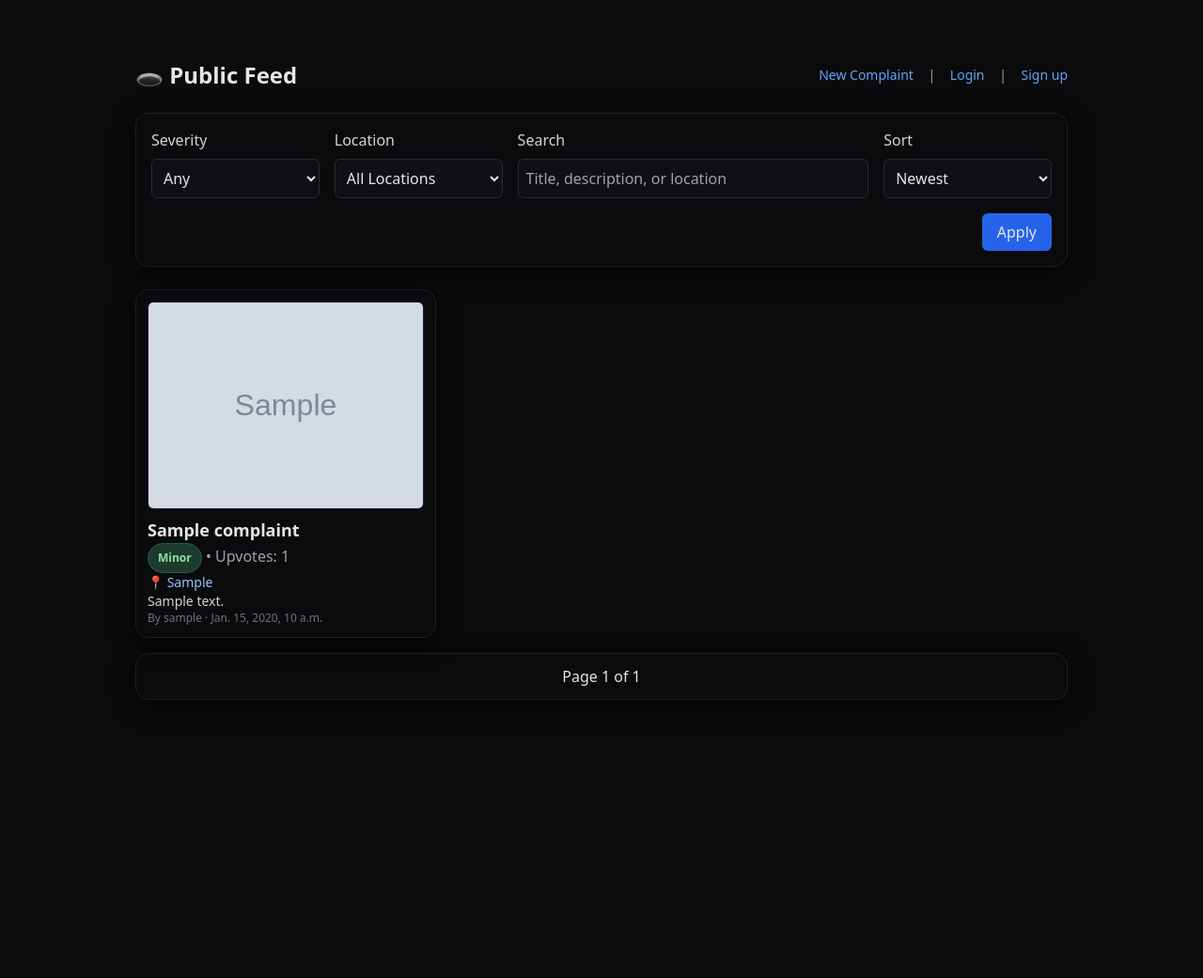
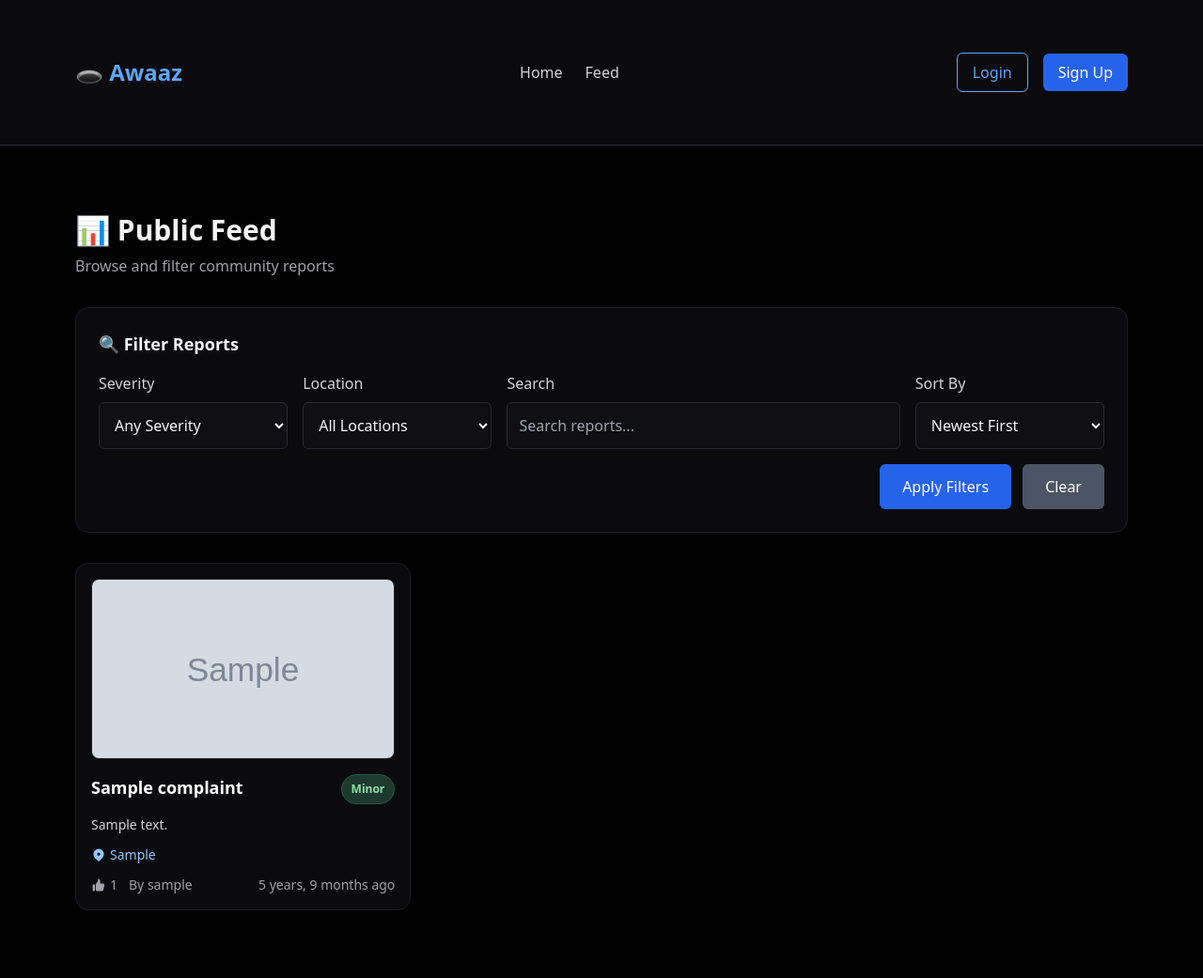
Before and after one commit to Soham167-prog/Awaaz, a Django app: page /feed/ in a window 1280 px wide. Shown: the whole page at 94% size. Before the commit the page ends 745 px from the top, so only its background shows below. Run offline with Django 5.2, Linux system fonts and the light colour scheme; tables that the repository leaves empty hold one stand-in row (values such as "Sample post"); grey boxes marked "Sample" are stand-in pictures; some libraries are stand-ins or nearby versions.

Commit message:
The final website

```diff
--- a/api/urls.py
+++ b/api/urls.py
@@ -14,4 +14,5 @@ urlpatterns = [
     path('complaints/', ComplaintCreateView.as_view(), name='api_complaint_create'),
     path('upload_complaint/', UploadComplaintView.as_view(), name='api_upload_complaint'),
     path('post_complaint/', PostComplaintView.as_view(), name='api_post_complaint'),
+
 ]
--- a/awaaz_web/urls.py
+++ b/awaaz_web/urls.py
@@ -18,15 +18,13 @@ from django.contrib import admin
 from django.urls import path, include
 from django.conf import settings
 from django.conf.urls.static import static
-from django.views.generic import RedirectView
-
 urlpatterns = [
     # Serve the website (complaints app) at root
     path('', include('complaints.urls')),
-
     # Admin and API routes
     path('admin/', admin.site.urls),
     path('api/', include('api.urls')),
+
 ]
 
 if settings.DEBUG:
--- a/complaints/admin_views.py
+++ b/complaints/admin_views.py
@@ -18,7 +18,7 @@ def admin_login_view(request):
             user = User.objects.get(username=username)
             if user.check_password(password) and (user.is_staff or user.is_superuser):
                 from django.contrib.auth import login
-                login(request, user)
+                login(request, user, backend='django.contrib.auth.backends.ModelBackend')
                 messages.success(request, f'Welcome, {user.username}!')
                 return redirect('admin_dashboard')
             else:
--- a/requirements.txt
+++ b/requirements.txt
@@ -9,9 +9,6 @@ Pillow>=9.0.0
 torch>=1.12.0
 torchvision>=0.13.0
 
-# Database
-pymongo>=4.0.0
-
 # Development and Testing
 pytest>=7.0.0
 pytest-django>=4.5.0
--- a/templates/complaints/feed.html
+++ b/templates/complaints/feed.html
@@ -7,43 +7,35 @@
 	<link rel="stylesheet" href="/static/css/dark.css" />
 	<script src="https://cdn.tailwindcss.com"></script>
 </head>
-<body class="bg-[#0b0b0d] text-[#e6e6e6]">
-	<div class="container max-w-5xl mx-auto px-4">
-		<header class="flex items-center justify-between py-6">
-			<h1 class="text-2xl font-semibold">🕳️ Public Feed</h1>
-			<div class="space-x-3 text-sm">
-				<a class="text-blue-400 hover:text-blue-300" href="/new/">New Complaint</a>
-				{% if is_admin %}
-					<span class="text-zinc-400">|</span>
-					<a class="text-red-400 hover:text-red-300" href="/admin/dashboard/">Admin Panel</a>
-				{% endif %}
-				{% if request.user.is_authenticated %}
-					<span class="text-zinc-400">|</span>
-					<span class="text-zinc-400">{{ request.user.username }}</span>
-					<span class="text-zinc-400">|</span>
-					<a class="text-blue-400 hover:text-blue-300" href="/logout/">Logout</a>
-				{% else %}
-					<span class="text-zinc-400">|</span>
-					<a class="text-blue-400 hover:text-blue-300" href="/login/">Login</a>
-					<span class="text-zinc-400">|</span>
-					<a class="text-blue-400 hover:text-blue-300" href="/signup/">Sign up</a>
-				{% endif %}
+<body class="bg-[#000000] text-[#f5f5f7]">
+	<div class="min-h-screen flex flex-col">
+		<!-- Navigation -->
+		{% include 'components/navigation.html' %}
+
+		<!-- Main Content -->
+		<main class="flex-1 py-8">
+			<div class="container max-w-6xl mx-auto px-4">
+				<!-- Page Header -->
+				<div class="mb-8">
+					<h1 class="text-3xl font-bold mb-2">📊 Public Feed</h1>
+					<p class="text-zinc-400">Browse and filter community reports</p>
 				</div>
-		</header>
-		<div class="card p-4 mb-6">
+				<!-- Filters -->
+				<div class="card p-6 mb-8">
+					<h3 class="text-lg font-semibold mb-4">🔍 Filter Reports</h3>
 					<form method="get" class="grid grid-cols-1 md:grid-cols-5 gap-4">
 						<div>
 							<label class="block mb-2 text-zinc-300">Severity</label>
-					<select name="severity" class="w-full rounded-md bg-[#0f0f14] border border-[#2a2a36] p-2">
-						<option value="">Any</option>
-						<option value="minor">Minor</option>
-						<option value="moderate">Moderate</option>
-						<option value="severe">Severe</option>
+							<select name="severity" class="w-full rounded-md bg-[#0f0f14] border border-[#2a2a36] p-3 focus:border-blue-500 focus:outline-none">
+								<option value="">Any Severity</option>
+								<option value="minor" {% if request.GET.severity == 'minor' %}selected{% endif %}>Minor</option>
+								<option value="moderate" {% if request.GET.severity == 'moderate' %}selected{% endif %}>Moderate</option>
+								<option value="severe" {% if request.GET.severity == 'severe' %}selected{% endif %}>Severe</option>
 							</select>
 						</div>
 						<div>
 							<label class="block mb-2 text-zinc-300">Location</label>
-					<select name="location" class="w-full rounded-md bg-[#0f0f14] border border-[#2a2a36] p-2">
+							<select name="location" class="w-full rounded-md bg-[#0f0f14] border border-[#2a2a36] p-3 focus:border-blue-500 focus:outline-none">
 								<option value="">All Locations</option>
 								{% for loc in locations %}
 								<option value="{{ loc }}" {% if request.GET.location == loc %}selected{% endif %}>{{ loc }}</option>
@@ -52,63 +44,130 @@
 						</div>
 						<div class="md:col-span-2">
 							<label class="block mb-2 text-zinc-300">Search</label>
-					<input type="text" name="q" placeholder="Title, description, or location" class="w-full rounded-md bg-[#0f0f14] border border-[#2a2a36] p-2" value="{{ request.GET.q }}" />
+							<input type="text" name="q" placeholder="Search reports..." class="w-full rounded-md bg-[#0f0f14] border border-[#2a2a36] p-3 focus:border-blue-500 focus:outline-none" value="{{ request.GET.q }}" />
 						</div>
 						<div>
-					<label class="block mb-2 text-zinc-300">Sort</label>
-					<select name="sort" class="w-full rounded-md bg-[#0f0f14] border border-[#2a2a36] p-2">
-						<option value="new">Newest</option>
-						<option value="top">Top (upvotes)</option>
+							<label class="block mb-2 text-zinc-300">Sort By</label>
+							<select name="sort" class="w-full rounded-md bg-[#0f0f14] border border-[#2a2a36] p-3 focus:border-blue-500 focus:outline-none">
+								<option value="new" {% if request.GET.sort == 'new' %}selected{% endif %}>Newest First</option>
+								<option value="top" {% if request.GET.sort == 'top' %}selected{% endif %}>Most Upvoted</option>
 							</select>
 						</div>
-				<div class="md:col-span-5 text-right">
-					<button type="submit" class="inline-flex items-center rounded-md bg-blue-600 hover:bg-blue-500 px-4 py-2">Apply</button>
+						<div class="md:col-span-5 flex justify-end space-x-3">
+							<button type="submit" class="bg-blue-600 hover:bg-blue-500 text-white px-6 py-3 rounded-md font-medium transition-all">
+								Apply Filters
+							</button>
+							<a href="{% url 'feed' %}" class="bg-gray-600 hover:bg-gray-500 text-white px-6 py-3 rounded-md font-medium transition-all">
+								Clear
+							</a>
 						</div>
 					</form>
 				</div>
-		<div class="grid grid-cols-1 sm:grid-cols-2 lg:grid-cols-3 gap-4">
+				<!-- Reports Grid -->
+				<div class="grid grid-cols-1 sm:grid-cols-2 lg:grid-cols-3 gap-6">
 					{% for item in items %}
-				<div class="card p-3 relative">
-					<a href="/complaint/{{ item.pk }}/"><img class="rounded-md" src="{{ item.image.url }}" /></a>
-					<p class="mt-2">
-						<strong class="text-lg">{{ item.title|default:"Pothole report" }}</strong>
-						<br />
-						<span class="badge {% if item.true_severity %}{{ item.true_severity }}{% else %}{{ item.predicted_severity }}{% endif %}">
+						<div class="card p-4 relative group hover:shadow-lg transition-all duration-300">
+							<!-- Image -->
+							<a href="{% url 'complaint_detail' item.pk %}" class="block">
+								<img class="w-full h-48 object-cover rounded-lg mb-4" src="{{ item.image.url }}" alt="Complaint image" />
+							</a>
+
+							<!-- Content -->
+							<div class="space-y-3">
+								<!-- Title and Severity -->
+								<div class="flex items-start justify-between">
+									<h3 class="text-lg font-semibold text-white group-hover:text-blue-400 transition-colors">
+										{{ item.title|default:"Pothole Report" }}
+									</h3>
+									<span class="badge {% if item.true_severity %}{{ item.true_severity }}{% else %}{{ item.predicted_severity }}{% endif %} ml-2">
 										{% if item.true_severity %}{{ item.true_severity|capfirst }}{% else %}{{ item.predicted_severity|capfirst }}{% endif %}
 									</span>
-						<span class="text-zinc-400">• Upvotes: {{ item.upvote_count }}</span>
+								</div>
+
+								<!-- Description -->
+								{% if item.description %}
+									<p class="text-zinc-300 text-sm line-clamp-2">{{ item.description|truncatewords:20 }}</p>
+								{% endif %}
+
+								<!-- Location -->
+								{% if item.location %}
+									<p class="text-blue-300 text-sm flex items-center">
+										<svg class="w-4 h-4 mr-1" fill="currentColor" viewBox="0 0 20 20">
+											<path fill-rule="evenodd" d="M5.05 4.05a7 7 0 119.9 9.9L10 18.9l-4.95-4.95a7 7 0 010-9.9zM10 11a2 2 0 100-4 2 2 0 000 4z" clip-rule="evenodd"></path>
+										</svg>
+										{{ item.location }}
 									</p>
-					{% if item.location %}
-					<p class="text-blue-300 text-sm">📍 {{ item.location }}</p>
 								{% endif %}
-					<p class="text-zinc-300 text-sm">{{ item.description|default:"" }}</p>
-					<p class="text-zinc-500 text-xs">By {{ item.user.username|default:"anonymous" }} · {{ item.created_at }}</p>
 
+								<!-- Meta Info -->
+								<div class="flex items-center justify-between text-sm text-zinc-400">
+									<div class="flex items-center space-x-3">
+										<span class="flex items-center">
+											<svg class="w-4 h-4 mr-1" fill="currentColor" viewBox="0 0 20 20">
+												<path d="M2 10.5a1.5 1.5 0 113 0v6a1.5 1.5 0 01-3 0v-6zM6 10.333v5.994a2 2 0 001.106 1.79l.05.025A4 4 0 008.943 18h5.416a2 2 0 001.962-1.608l1.2-6A2 2 0 0015.56 8H12V4a2 2 0 00-2-2 1 1 0 00-1 1v.667a4 4 0 01-.8 2.4L6.8 7.933a4 4 0 00-.8 2.4z"></path>
+											</svg>
+											{{ item.upvote_count }}
+										</span>
+										<span>By {{ item.user.username|default:"Anonymous" }}</span>
+									</div>
+									<span>{{ item.created_at|timesince }} ago</span>
+								</div>
+							</div>
+
+							<!-- Admin Actions -->
 							{% if is_admin %}
-					<div class="absolute top-2 right-2">
-						<button onclick="deleteComplaint({{ item.pk }})" class="bg-red-600 hover:bg-red-500 text-white text-xs px-2 py-1 rounded" title="Delete complaint">
-							🗑️
+								<div class="absolute top-3 right-3 opacity-0 group-hover:opacity-100 transition-opacity">
+									<button onclick="deleteComplaint({{ item.pk }})" class="bg-red-600 hover:bg-red-500 text-white p-2 rounded-full shadow-lg" title="Delete complaint">
+										<svg class="w-4 h-4" fill="currentColor" viewBox="0 0 20 20">
+											<path fill-rule="evenodd" d="M9 2a1 1 0 000 2h2a1 1 0 100-2H9z" clip-rule="evenodd"></path>
+											<path fill-rule="evenodd" d="M10 18a8 8 0 100-16 8 8 0 000 16zM8.707 7.293a1 1 0 00-1.414 1.414L8.586 10l-1.293 1.293a1 1 0 101.414 1.414L10 11.414l1.293 1.293a1 1 0 001.414-1.414L11.414 10l1.293-1.293a1 1 0 00-1.414-1.414L10 8.586 8.707 7.293z" clip-rule="evenodd"></path>
+										</svg>
 									</button>
 								</div>
 							{% endif %}
 						</div>
 					{% empty %}
-				<p>No complaints yet.</p>
+						<div class="col-span-full text-center py-12">
+							<div class="text-6xl mb-4">📭</div>
+							<h3 class="text-xl font-semibold text-zinc-300 mb-2">No Reports Found</h3>
+							<p class="text-zinc-400 mb-6">No complaints match your current filters.</p>
+							<a href="{% url 'upload' %}" class="bg-blue-600 hover:bg-blue-500 text-white px-6 py-3 rounded-md font-medium transition-all">
+								Create First Report
+							</a>
+						</div>
 					{% endfor %}
 				</div>
-		<div class="card p-3 mt-4 flex items-center justify-between">
+				<!-- Pagination -->
+				{% if items.has_other_pages %}
+					<div class="card p-4 mt-8">
+						<div class="flex items-center justify-between">
 							<div>
 								{% if items.has_previous %}
-					<a class="text-blue-400 hover:text-blue-300" href="?page={{ items.previous_page_number }}">Previous</a>
+									<a href="?page={{ items.previous_page_number }}{% if request.GET.q %}&q={{ request.GET.q }}{% endif %}{% if request.GET.severity %}&severity={{ request.GET.severity }}{% endif %}{% if request.GET.location %}&location={{ request.GET.location }}{% endif %}{% if request.GET.sort %}&sort={{ request.GET.sort }}{% endif %}"
+									   class="bg-blue-600 hover:bg-blue-500 text-white px-4 py-2 rounded-md transition-all">
+										← Previous
+									</a>
 								{% endif %}
 							</div>
-			<div>Page {{ items.number }} of {{ items.paginator.num_pages }}</div>
+							<div class="text-zinc-300">
+								Page {{ items.number }} of {{ items.paginator.num_pages }}
+							</div>
 							<div>
 								{% if items.has_next %}
-					<a class="text-blue-400 hover:text-blue-300" href="?page={{ items.next_page_number }}">Next</a>
+									<a href="?page={{ items.next_page_number }}{% if request.GET.q %}&q={{ request.GET.q }}{% endif %}{% if request.GET.severity %}&severity={{ request.GET.severity }}{% endif %}{% if request.GET.location %}&location={{ request.GET.location }}{% endif %}{% if request.GET.sort %}&sort={{ request.GET.sort }}{% endif %}"
+									   class="bg-blue-600 hover:bg-blue-500 text-white px-4 py-2 rounded-md transition-all">
+										Next →
+									</a>
 								{% endif %}
 							</div>
 						</div>
+					</div>
+				{% endif %}
+			</div>
+		</main>
+
+		<!-- Floating Action Button -->
+		{% include 'components/floating_action.html' %}
 	</div>
 
 	<!-- Delete Confirmation Modal -->
--- /dev/null
+++ b/templates/components/floating_action.html
@@ -0,0 +1,12 @@
+<!-- Floating Action Button -->
+{% if request.user.is_authenticated %}
+	<div class="fixed bottom-6 right-6 z-40">
+		<a href="{% url 'upload' %}"
+		   class="bg-blue-600 hover:bg-blue-500 text-white p-4 rounded-full shadow-lg hover:shadow-xl transition-all duration-300 transform hover:scale-110 group"
+		   title="Create New Report">
+			<svg class="w-6 h-6" fill="none" stroke="currentColor" viewBox="0 0 24 24">
+				<path stroke-linecap="round" stroke-linejoin="round" stroke-width="2" d="M12 4v16m8-8H4"></path>
+			</svg>
+		</a>
+	</div>
+{% endif %}
--- /dev/null
+++ b/templates/components/navigation.html
@@ -0,0 +1,106 @@
+<!-- Navigation Component -->
+<nav class="bg-[#0b0b0d] border-b border-[#2a2a36] py-4 sticky top-0 z-50">
+	<div class="container max-w-6xl mx-auto px-4">
+		<div class="flex items-center justify-between">
+			<!-- Logo -->
+			<a href="{% url 'landing' %}" class="text-2xl font-bold text-blue-400 hover:text-blue-300 transition-colors">
+				🕳️ Awaaz
+			</a>
+
+			<!-- Desktop Navigation -->
+			<div class="hidden md:flex items-center space-x-6">
+				<a href="{% url 'landing' %}" class="text-zinc-300 hover:text-white transition-colors {% if request.resolver_match.url_name == 'landing' %}text-blue-400{% endif %}">
+					Home
+				</a>
+				<a href="{% url 'feed' %}" class="text-zinc-300 hover:text-white transition-colors {% if request.resolver_match.url_name == 'feed' %}text-blue-400{% endif %}">
+					Feed
+				</a>
+				{% if request.user.is_authenticated %}
+					<a href="{% url 'upload' %}" class="text-zinc-300 hover:text-white transition-colors {% if request.resolver_match.url_name == 'upload' %}text-blue-400{% endif %}">
+						New Report
+					</a>
+					{% if is_admin %}
+						<a href="{% url 'admin_dashboard' %}" class="text-red-400 hover:text-red-300 transition-colors">
+							Admin
+						</a>
+					{% endif %}
+				{% endif %}
+			</div>
+
+			<!-- User Actions -->
+			<div class="flex items-center space-x-4">
+				{% if request.user.is_authenticated %}
+					<!-- User Menu -->
+					<div class="relative group">
+						<button class="flex items-center space-x-2 text-zinc-300 hover:text-white transition-colors">
+							<span class="w-8 h-8 bg-blue-600 rounded-full flex items-center justify-center text-sm font-semibold">
+								{{ request.user.username|first|upper }}
+							</span>
+							<span class="hidden sm:block">{{ request.user.username }}</span>
+							<svg class="w-4 h-4" fill="none" stroke="currentColor" viewBox="0 0 24 24">
+								<path stroke-linecap="round" stroke-linejoin="round" stroke-width="2" d="M19 9l-7 7-7-7"></path>
+							</svg>
+						</button>
+
+						<!-- Dropdown Menu -->
+						<div class="absolute right-0 mt-2 w-48 bg-[#0b0b0d] border border-[#2a2a36] rounded-lg shadow-lg opacity-0 invisible group-hover:opacity-100 group-hover:visible transition-all duration-200">
+							<div class="py-2">
+								<div class="px-4 py-2 text-sm text-zinc-400 border-b border-[#2a2a36]">
+									{{ request.user.email|default:request.user.username }}
+								</div>
+								<a href="{% url 'logout' %}" class="block px-4 py-2 text-sm text-zinc-300 hover:bg-[#1a1a1a] hover:text-white transition-colors">
+									Logout
+								</a>
+							</div>
+						</div>
+					</div>
+				{% else %}
+					<!-- Guest Actions -->
+					<a href="{% url 'login' %}" class="text-blue-400 hover:text-blue-300 px-4 py-2 rounded-md border border-blue-400 hover:bg-blue-400 hover:text-black transition-all">
+						Login
+					</a>
+					<a href="{% url 'signup' %}" class="bg-blue-600 hover:bg-blue-500 text-white px-4 py-2 rounded-md transition-all">
+						Sign Up
+					</a>
+				{% endif %}
+
+				<!-- Mobile Menu Button -->
+				<button id="mobile-menu-btn" class="md:hidden text-zinc-300 hover:text-white">
+					<svg class="w-6 h-6" fill="none" stroke="currentColor" viewBox="0 0 24 24">
+						<path stroke-linecap="round" stroke-linejoin="round" stroke-width="2" d="M4 6h16M4 12h16M4 18h16"></path>
+					</svg>
+				</button>
+			</div>
+		</div>
+
+		<!-- Mobile Navigation -->
+		<div id="mobile-menu" class="md:hidden mt-4 pb-4 border-t border-[#2a2a36] hidden">
+			<div class="flex flex-col space-y-2 pt-4">
+				<a href="{% url 'landing' %}" class="text-zinc-300 hover:text-white py-2 {% if request.resolver_match.url_name == 'landing' %}text-blue-400{% endif %}">
+					Home
+				</a>
+				<a href="{% url 'feed' %}" class="text-zinc-300 hover:text-white py-2 {% if request.resolver_match.url_name == 'feed' %}text-blue-400{% endif %}">
+					Feed
+				</a>
+				{% if request.user.is_authenticated %}
+					<a href="{% url 'upload' %}" class="text-zinc-300 hover:text-white py-2 {% if request.resolver_match.url_name == 'upload' %}text-blue-400{% endif %}">
+						New Report
+					</a>
+					{% if is_admin %}
+						<a href="{% url 'admin_dashboard' %}" class="text-red-400 hover:text-red-300 py-2">
+							Admin
+						</a>
+					{% endif %}
+				{% endif %}
+			</div>
+		</div>
+	</div>
+</nav>
+
+<script>
+	// Mobile menu toggle
+	document.getElementById('mobile-menu-btn').addEventListener('click', function() {
+		const mobileMenu = document.getElementById('mobile-menu');
+		mobileMenu.classList.toggle('hidden');
+	});
+</script>
```
Also changed, not shown: ADMIN_PANEL_FIXED.md (added, +116 -0 lines), complaints/views_auth.py (+25 -4 lines), templates/components/breadcrumb.html (added, +25 -0 lines), templates/landing.html (+4 -14 lines), templates/registration/login.html (+12 -2 lines), templates/registration/signup.html (+43 -11 lines), awaaz_web/settings.py (line endings or trailing spaces). Lines whose indentation alone changed are shown as unchanged.
